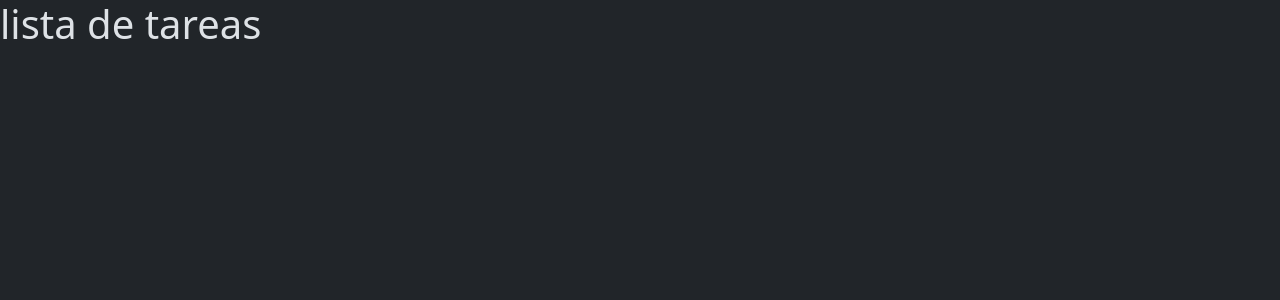
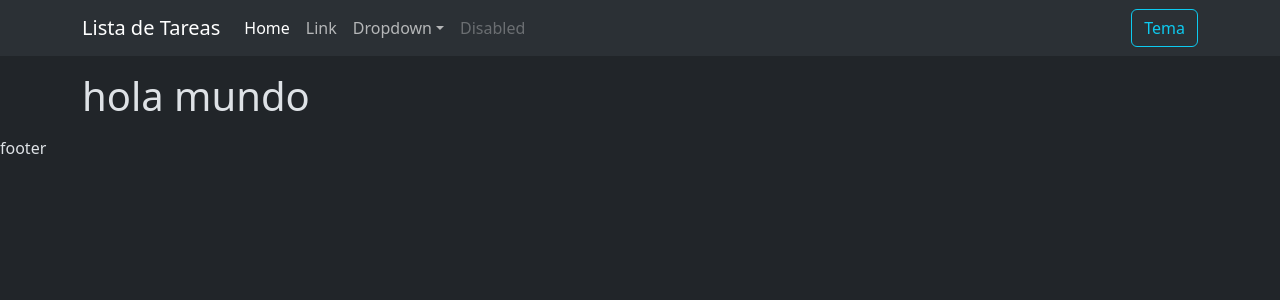
Before and after one commit to nikki0011/TP-REACT-EJERCICIO-04, a React (Vite) app: page / in a window 1280 px wide. Shown: the top 300 px of the page. Built offline with nearby package versions, Linux system fonts and the light colour scheme.

Commit message:
agregamos navbar

```diff
--- a/src/App.jsx
+++ b/src/App.jsx
@@ -1,7 +1,16 @@
+import Footer from "./components/Footer";
+import Navbar from "./components/Navbar";
+
 function App() {
-  return<>
-    <h1>lista de tareas</h1>
-  </>
+  return (
+    <>
+      <Navbar></Navbar>
+      <main className="container my-3">
+        <h1>hola mundo</h1>
+      </main>
+      <Footer></Footer>
+    </>
+  );
 }
 
 export default App;
--- /dev/null
+++ b/src/components/Footer.jsx
@@ -0,0 +1,9 @@
+const Footer = () => {
+    return (
+        <div>
+            footer
+        </div>
+    );
+};
+
+export default Footer;
--- /dev/null
+++ b/src/components/Navbar.jsx
@@ -0,0 +1,75 @@
+const Navbar = () => {
+  return (
+    <nav className="navbar navbar-expand-lg bg-body-tertiary">
+      <div className="container">
+        <a className="navbar-brand" href="#">
+          Lista de Tareas
+        </a>
+        <button
+          className="navbar-toggler"
+          type="button"
+          data-bs-toggle="collapse"
+          data-bs-target="#navbarSupportedContent"
+          aria-controls="navbarSupportedContent"
+          aria-expanded="false"
+          aria-label="Toggle navigation"
+        >
+          <span className="navbar-toggler-icon"></span>
+        </button>
+        <div className="collapse navbar-collapse" id="navbarSupportedContent">
+          <ul className="navbar-nav me-auto mb-2 mb-lg-0">
+            <li className="nav-item">
+              <a className="nav-link active" aria-current="page" href="#">
+                Home
+              </a>
+            </li>
+            <li className="nav-item">
+              <a className="nav-link" href="#">
+                Link
+              </a>
+            </li>
+            <li className="nav-item dropdown">
+              <a
+                className="nav-link dropdown-toggle"
+                href="#"
+                role="button"
+                data-bs-toggle="dropdown"
+                aria-expanded="false"
+              >
+                Dropdown
+              </a>
+              <ul className="dropdown-menu">
+                <li>
+                  <a className="dropdown-item" href="#">
+                    Action
+                  </a>
+                </li>
+                <li>
+                  <a className="dropdown-item" href="#">
+                    Another action
+                  </a>
+                </li>
+                <li>
+                  <hr className="dropdown-divider" />
+                </li>
+                <li>
+                  <a className="dropdown-item" href="#">
+                    Something else here
+                  </a>
+                </li>
+              </ul>
+            </li>
+            <li className="nav-item">
+              <a className="nav-link disabled" aria-disabled="true">
+                Disabled
+              </a>
+            </li>
+          </ul>
+          <button className="btn btn-outline-info">Tema</button>
+        </div>
+      </div>
+    </nav>
+  );
+};
+
+export default Navbar;
```
